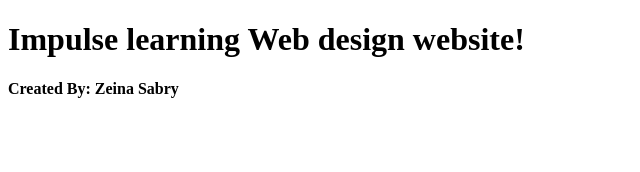
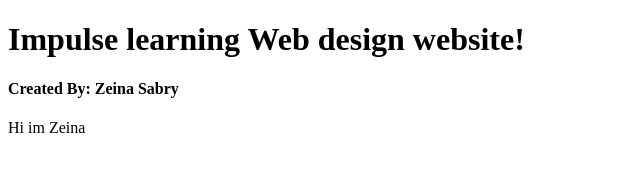
Before and after one commit to Zsabry16/Zsabry16.github.io, a plain HTML site: page Index.html in a window 1280 px wide. Shown: the full height of the page, 0-640 px from the left. Drawn offline with Linux system fonts and the light colour scheme.

Commit message:
Update Index.html

```diff
--- a/Index.html
+++ b/Index.html
@@ -4,11 +4,13 @@
 
     </head>
     <body>
+
         <h1>
             Impulse learning Web design website!
         <h4>
             Created By: Zeina Sabry
         </h4>
+        Hi im Zeina
         <h1>
 
     </body>
```
